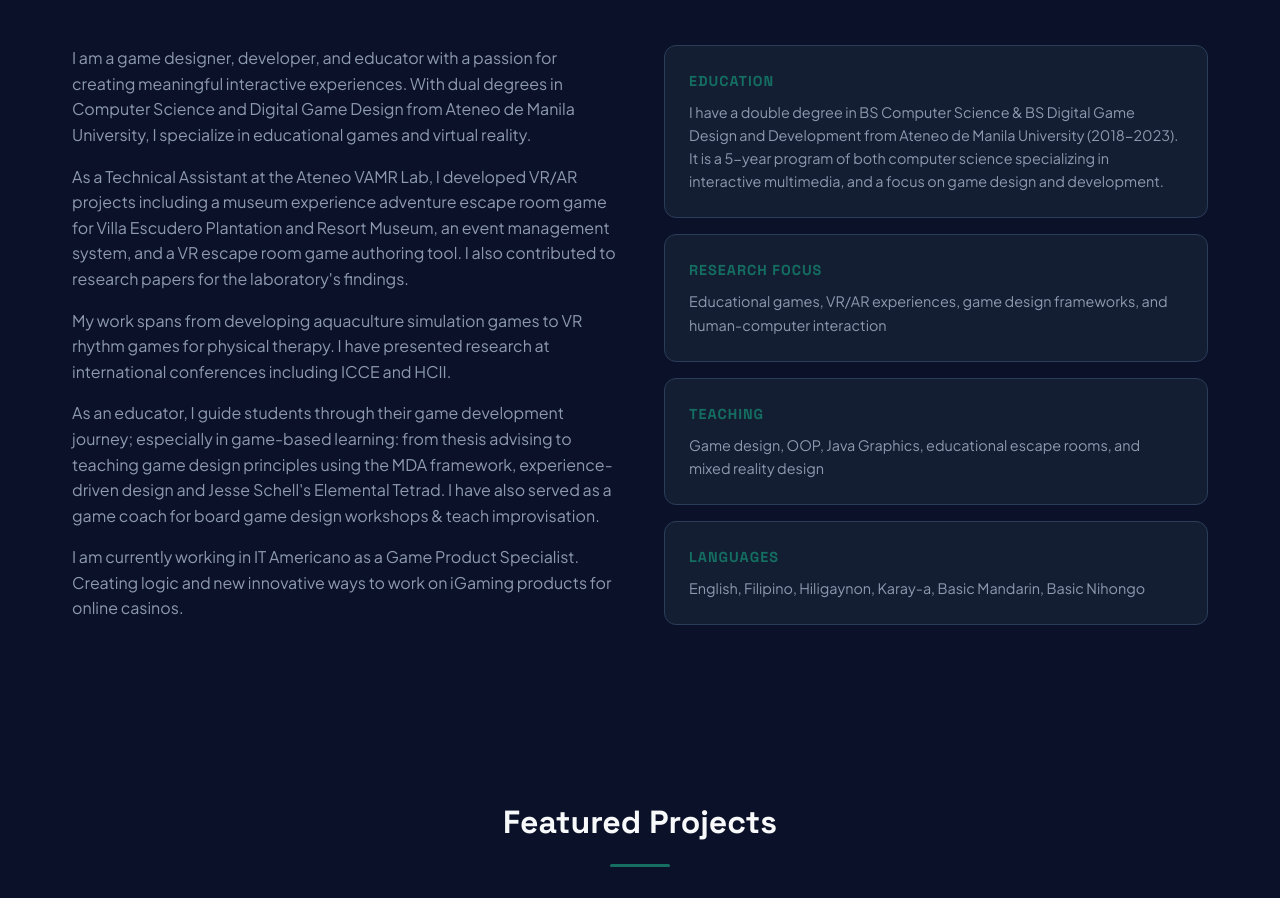
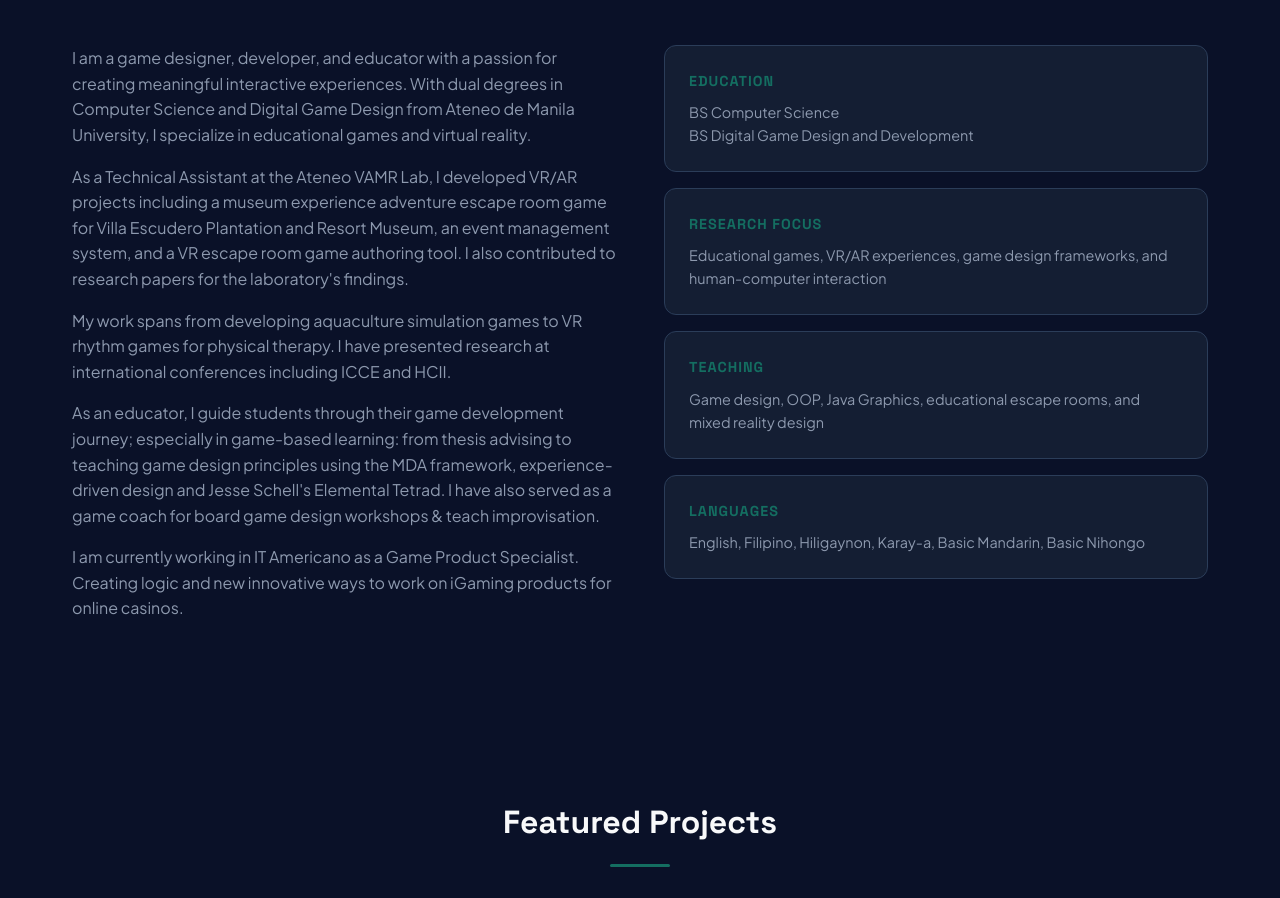
Before and after one commit to MagusZealot/work-records, a plain HTML site: page index.html in a window 1280 px wide. Shown: the part 953-1851 px from the top of the page. Drawn offline with Linux system fonts and the light colour scheme.

Commit message:
edited some text in the about me page.

```diff
--- a/index.html
+++ b/index.html
@@ -50,7 +50,8 @@
             <div class="about-highlights">
                 <div class="highlight-card">
                     <h4>Education</h4>
-                    <p>I  have a double degree in BS Computer Science & BS Digital Game Design and Development from Ateneo de Manila University (2018-2023). It is a 5-year program of both computer science specializing in interactive multimedia, and a focus on game design and development.</p>
+                    <p>BS Computer Science
+                    <br>BS Digital Game Design and Development</p>
                 </div>
                 <div class="highlight-card">
                     <h4>Research Focus</h4>
```
